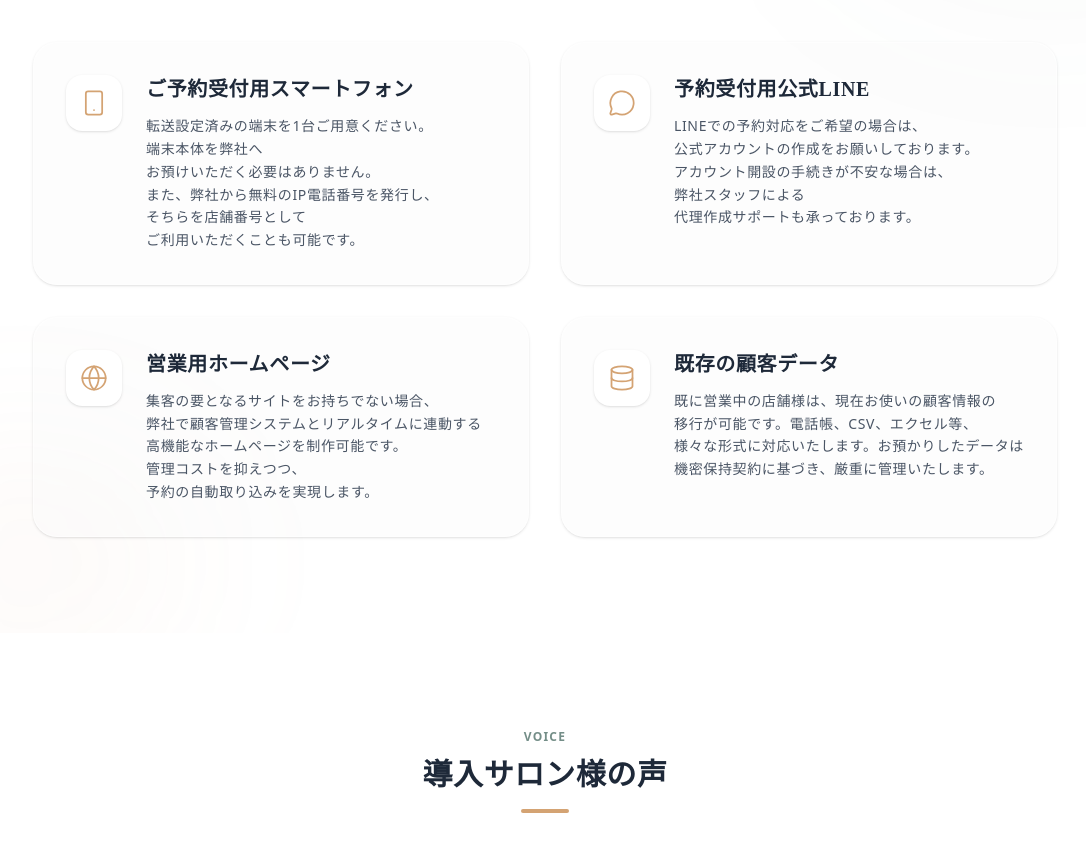
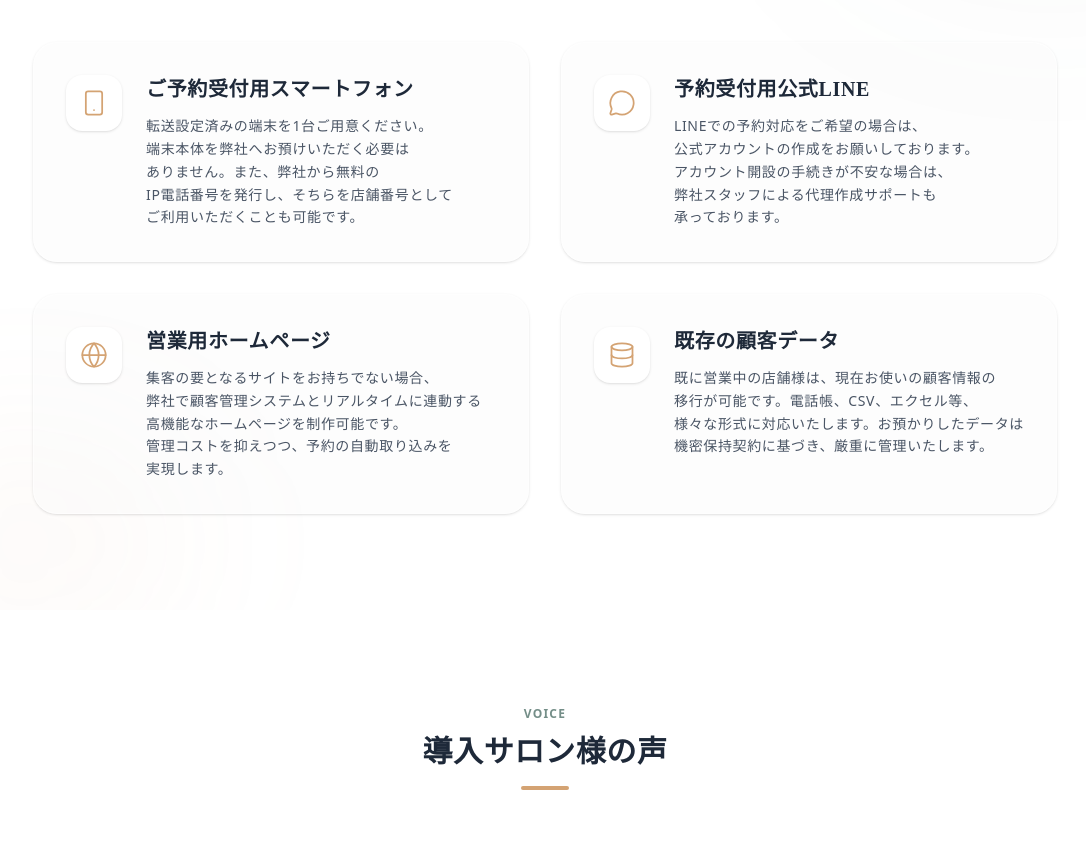
Before and after one commit to nabe7855/cd-salon-concierge, a Next.js app: page / in a window 1280 px wide. Shown: the part 6480-7331 px from the top of the page, without its empty margins (95-1181 px from the left). Built offline with nearby package versions, Linux system fonts and the light colour scheme.

Commit message:
Refine typography and line breaks on Home and Company pages

```diff
--- a/app/page.tsx
+++ b/app/page.tsx
@@ -102,56 +102,80 @@ const FLOW_STEPS = [
 
 const PREPARATION_ITEMS = [
   {
-    title: "ご予約受付用スマートフォン",
+    title: (
+      <>
+        <span className="inline-block">ご予約受付用</span>
+        <span className="inline-block">スマートフォン</span>
+      </>
+    ),
     desc: (
       <>
         <span className="inline-block">転送設定済みの端末を</span>
         <span className="inline-block">1台ご用意ください。</span>
         <span className="inline-block">端末本体を弊社へ</span>
-        <span className="inline-block">お預けいただく必要はありません。</span>
+        <span className="inline-block">お預けいただく必要は</span>
+        <span className="inline-block">ありません。</span>
         <span className="inline-block">また、弊社から無料の</span>
         <span className="inline-block">IP電話番号を発行し、</span>
         <span className="inline-block">そちらを店舗番号として</span>
-        <span className="inline-block">ご利用いただくことも可能です。</span>
+        <span className="inline-block">ご利用いただくことも</span>
+        <span className="inline-block">可能です。</span>
       </>
     ),
     icon: Smartphone,
   },
   {
-    title: "予約受付用公式LINE",
+    title: (
+      <>
+        <span className="inline-block">予約受付用</span>
+        <span className="inline-block">公式LINE</span>
+      </>
+    ),
     desc: (
       <>
         <span className="inline-block">LINEでの予約対応を</span>
         <span className="inline-block">ご希望の場合は、</span>
         <span className="inline-block">公式アカウントの作成を</span>
         <span className="inline-block">お願いしております。</span>
-        <span className="inline-block">アカウント開設の手続きが</span>
-        <span className="inline-block">不安な場合は、</span>
+        <span className="inline-block">アカウント開設の</span>
+        <span className="inline-block">手続きが不安な場合は、</span>
         <span className="inline-block">弊社スタッフによる</span>
-        <span className="inline-block">代理作成サポートも承っております。</span>
+        <span className="inline-block">代理作成サポートも</span>
+        <span className="inline-block">承っております。</span>
       </>
     ),
     icon: MessageCircle,
   },
   {
-    title: "営業用ホームページ",
+    title: (
+      <>
+        <span className="inline-block">営業用</span>
+        <span className="inline-block">ホームページ</span>
+      </>
+    ),
     desc: (
       <>
         <span className="inline-block">集客の要となるサイトを</span>
         <span className="inline-block">お持ちでない場合、</span>
         <span className="inline-block">弊社で顧客管理システムと</span>
+        <br className="md:hidden" />
         <span className="inline-block">リアルタイムに連動する</span>
-        <span className="inline-block">
-          高機能なホームページを制作可能です。
-        </span>
+        <span className="inline-block">高機能なホームページを</span>
+        <span className="inline-block">制作可能です。</span>
         <span className="inline-block">管理コストを抑えつつ、</span>
-        <span className="inline-block">予約の自動取り込みを実現します。</span>
+        <span className="inline-block">予約の自動取り込みを</span>
+        <span className="inline-block">実現します。</span>
       </>
     ),
     icon: Globe,
   },
   {
-    title: "既存の顧客データ",
+    title: (
+      <>
+        <span className="inline-block">既存の</span>
+        <span className="inline-block">顧客データ</span>
+      </>
+    ),
     desc: (
       <>
         <span className="inline-block">既に営業中の店舗様は、</span>
--- a/scripts/test-delete.mjs
+++ /dev/null
@@ -1,55 +0,0 @@
-import { createClient } from "@supabase/supabase-js";
-
-const supabaseUrl = "https://kjemsviczsdusrnlgfnb.supabase.co";
-const supabaseAnonKey =
-  "eyJhbGciOiJIUzI1NiIsInR5cCI6IkpXVCJ9.eyJpc3MiOiJzdXBhYmFzZSIsInJlZiI6ImtqZW1zdmljenNkdXNybmxnZm5iIiwicm9sZSI6ImFub24iLCJpYXQiOjE3NjgxMDQwMDksImV4cCI6MjA4MzY4MDAwOX0.sIc3lCuptIzadnZlDPsnEyZ7WXMGBdAkb8o9Yqb-7gk";
-
-const supabase = createClient(supabaseUrl, supabaseAnonKey);
-
-async function testDelete() {
-  console.log("Fetching a post to delete...");
-  const { data: posts, error: fetchError } = await supabase
-    .from("blog_posts")
-    .select("id, title")
-    .limit(1);
-
-  if (fetchError) {
-    console.error("Fetch error:", fetchError);
-    return;
-  }
-
-  if (!posts || posts.length === 0) {
-    console.log("No posts found to delete.");
-    return;
-  }
-
-  const post = posts[0];
-  console.log(`Found post: ${post.title} (${post.id})`);
-
-  console.log(`Attempting to delete post ${post.id}...`);
-  const { error: deleteError } = await supabase
-    .from("blog_posts")
-    .delete()
-    .eq("id", post.id);
-
-  if (deleteError) {
-    console.error("Delete error:", deleteError);
-  } else {
-    // Check if it was really deleted (sometimes RLS says success but deletes 0 rows)
-    const { data: checkPost } = await supabase
-      .from("blog_posts")
-      .select("id")
-      .eq("id", post.id)
-      .single();
-
-    if (checkPost) {
-      console.log(
-        "Post still exists after delete attempt. This usually happens when RLS allows the operation but no policy covers the specific action, or it fails silently.",
-      );
-    } else {
-      console.log("Post deleted successfully.");
-    }
-  }
-}
-
-testDelete();
```
